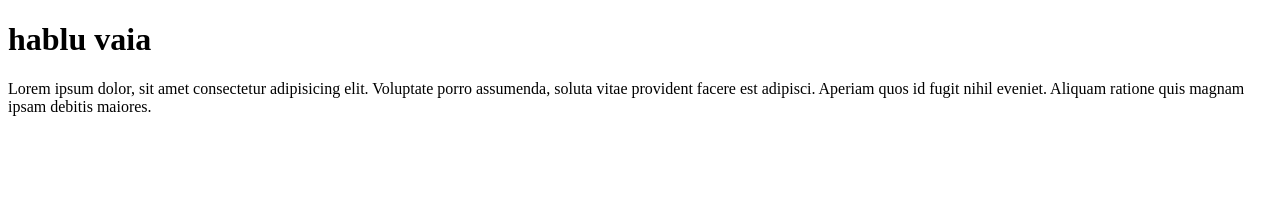
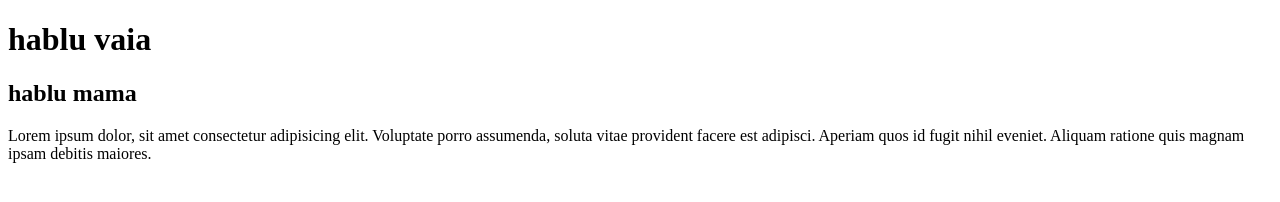
Before and after one commit to mOrsalin-prantO9/first_project, a plain HTML site: page index.html in a window 1280 px wide. Drawn offline with Linux system fonts and the light colour scheme.

Commit message:
Update index.html

```diff
--- a/index.html
+++ b/index.html
@@ -7,6 +7,7 @@
 </head>
 <body>
     <h1>hablu vaia</h1>
+    <h2>hablu mama</h2>
     <p>Lorem ipsum dolor, sit amet consectetur adipisicing elit. Voluptate porro assumenda, soluta vitae provident facere est adipisci. Aperiam quos id fugit nihil eveniet. Aliquam ratione quis magnam ipsam debitis maiores.</p>
 </body>
 </html>
```
